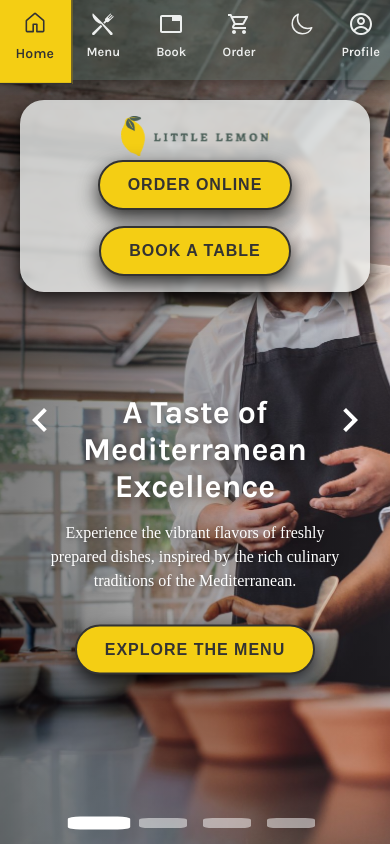
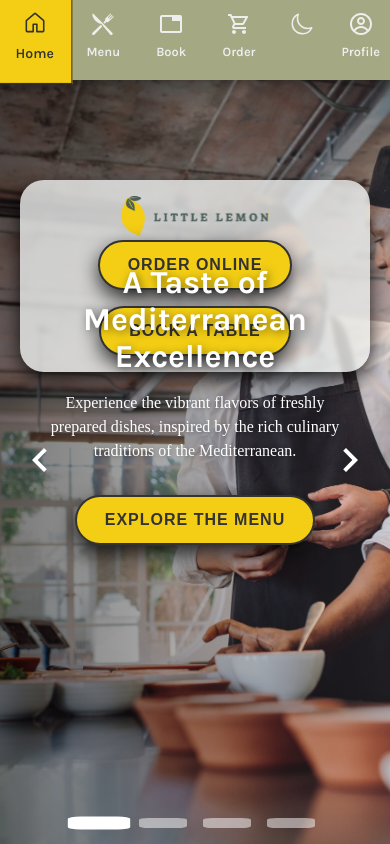
Before and after one commit to dluksa20/Little-lemon, a React (Vite) app: page / in a window 390 px wide. Built offline with nearby package versions, Linux system fonts and the light colour scheme; a web font is replaced by a local one.

Commit message:
new hero layout

```diff
--- a/src/App.css
+++ b/src/App.css
@@ -1,10 +1,16 @@
+/* App.css */
+
 .app {
-    /* margin-left: 100px; */
+    /* position: relative; */
 }
 
-@media screen and (max-width: 768px) {
-    .app {
-        margin-left: 0px;
+.content {
+    margin-left: 100px;
+    width: calc(100% -100px);
+  }
+
+@media (max-width: 768px) {
+    .content {
+        margin-left: 0;
     }
-
-}
+  }
--- a/src/App.jsx
+++ b/src/App.jsx
@@ -6,11 +6,13 @@ import Menu from './pages/Menu';
 import Reservations from './pages/Reservations';
 import Order from './pages/Order';
 import './App.css';
+
 const App = () => {
   return (
     <Router>
+      <div className="app">
         <Navbar />
-      <div className='app'>
+        <div className="content">
           <Routes>
             <Route path="/" element={<Home />} />
             <Route path="/menu" element={<Menu />} />
@@ -18,6 +20,7 @@ const App = () => {
             <Route path="/order" element={<Order />} />
           </Routes>
         </div>
+      </div>
     </Router>
   );
 }
--- a/src/components/hero/Hero.css
+++ b/src/components/hero/Hero.css
@@ -20,10 +20,9 @@
 
 /* Main container */
 main {
-    display: flex;
-    flex-direction: column;
-    position: relative;
-    overflow: scroll;
+    width: 100%;
+    height: 100%;
+
 }
 
 /* Hero slider */
@@ -34,18 +33,15 @@ main {
 }
 
 .hero-content {
-    position: absolute;
-    height: 100vh;
-    width: 100vw;
-    padding: 50px 50px 0 150px;
+    position: relative;
+
 }
 
 /* Hero top section */
 .hero-top {
     display: flex;
     align-items: center;
-    justify-content: space-between;
-    width: 100%;
+    justify-content: space-evenly;
     padding: 1rem 2rem;
     border-radius: 1.5rem;
     background: rgba(237, 239, 238, 0.6);
@@ -140,7 +136,9 @@ main {
 
 /* Media Queries for Responsiveness */
 @media (max-width: 768px) {
-    /* Adjust the hero top section for smaller screens */
+    .hero-slider {
+        height: calc(100vh - 80px);
+    }
     .hero-top {
         flex-direction: column;
         align-items: center;
--- a/src/components/hero/ImageSlider.css
+++ b/src/components/hero/ImageSlider.css
@@ -55,7 +55,6 @@
 }
 .slider-btn {
     all: unset;
-    display: block;
     position: absolute;
     top:0;
     bottom: 0;
@@ -71,8 +70,7 @@
 }
 
 .slider-btn-left {
-    left: 100px;
-    border-radius:1.5rem 0 0 1.5rem ;
+    left: 0;
 }
 .slider-btn-right {
     right: 0;
--- a/src/components/navbar/Navbar.css
+++ b/src/components/navbar/Navbar.css
@@ -23,7 +23,7 @@
 
 .nav-wrapper {
     z-index: 1;
-    position: relative;
+    position: absolute;
     display: flex;
     height: 100vh;
     width: 100px;
@@ -73,9 +73,10 @@
 /* Make the sidebar responsive */
 @media (max-width: 768px) {
     .nav-wrapper {
-        width: 80px; /* Adjust the width for smaller screens */
+        /* width: 80px;  */
+        position: relative;
         height: 80px;
-        width: 100vw;
+        width: 100%;
         flex-direction: row;
         justify-content: space-evenly;
     }
```
Lines whose indentation alone changed are shown as unchanged.
